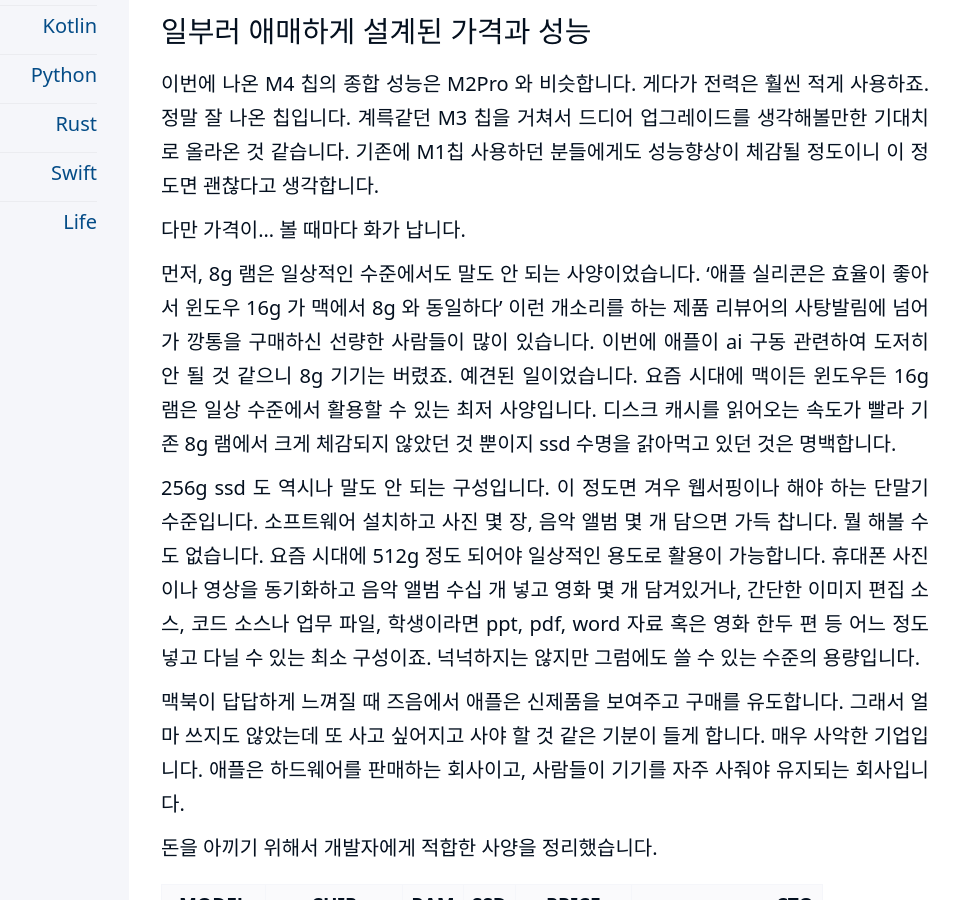
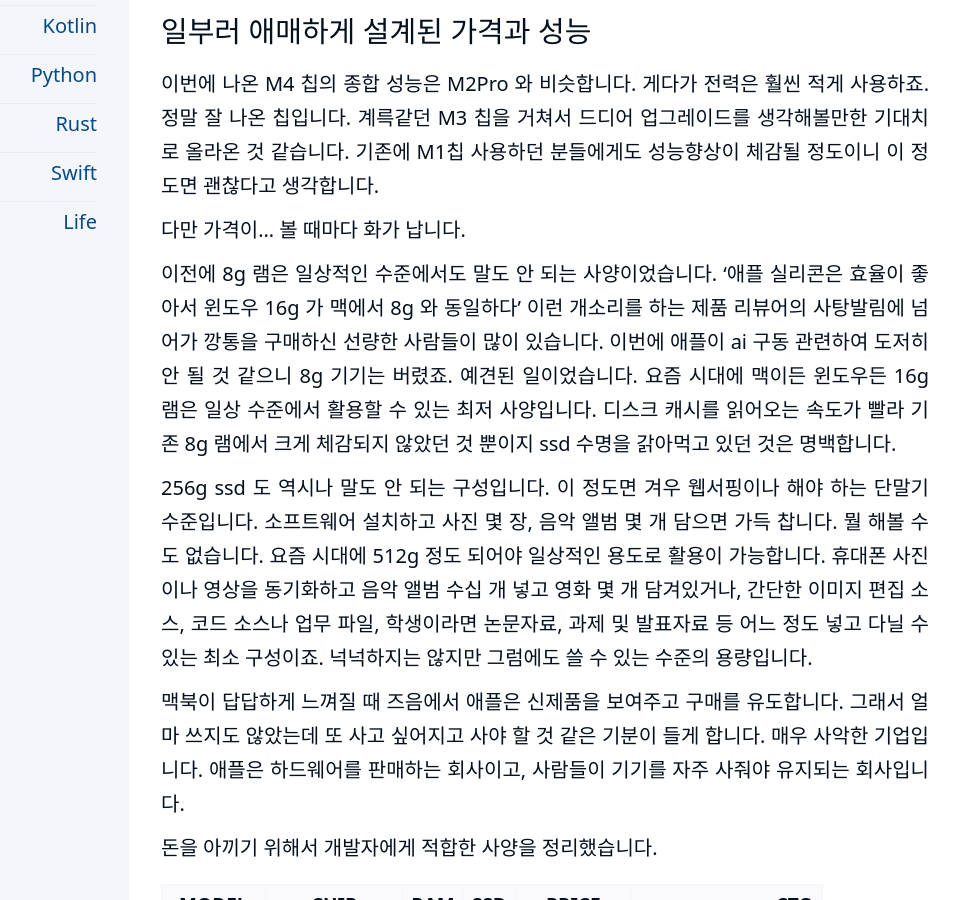
Before and after one commit to kiroshin/kiroshin.github.io, a Jekyll site: the page built from _posts/2025-03-24-macbook_for_dev.md, in a window 1280 px wide and 900 px high, scrolled down 1040 px. Shown: the whole window, without its empty margins (191-1150 px from the left). Built offline with Jekyll 4.4.1, drawn with Linux system fonts in a browser that asks for light colours.

Commit message:
Update 2025-03-24-macbook_for_dev.md

```diff
--- a/_posts/2025-03-24-macbook_for_dev.md
+++ b/_posts/2025-03-24-macbook_for_dev.md
@@ -18,9 +18,9 @@
 
 다만 가격이... 볼 때마다 화가 납니다.
 
-먼저, 8g 램은 일상적인 수준에서도 말도 안 되는 사양이었습니다. '애플 실리콘은 효율이 좋아서 윈도우 16g 가 맥에서 8g 와 동일하다' 이런 개소리를 하는 제품 리뷰어의 사탕발림에 넘어가 깡통을 구매하신 선량한 사람들이 많이 있습니다. 이번에 애플이 ai 구동 관련하여 도저히 안 될 것 같으니 8g 기기는 버렸죠. 예견된 일이었습니다. 요즘 시대에 맥이든 윈도우든 16g 램은 일상 수준에서 활용할 수 있는 최저 사양입니다. 디스크 캐시를 읽어오는 속도가 빨라 기존 8g 램에서 크게 체감되지 않았던 것 뿐이지 ssd 수명을 갉아먹고 있던 것은 명백합니다.
+이전에 8g 램은 일상적인 수준에서도 말도 안 되는 사양이었습니다. '애플 실리콘은 효율이 좋아서 윈도우 16g 가 맥에서 8g 와 동일하다' 이런 개소리를 하는 제품 리뷰어의 사탕발림에 넘어가 깡통을 구매하신 선량한 사람들이 많이 있습니다. 이번에 애플이 ai 구동 관련하여 도저히 안 될 것 같으니 8g 기기는 버렸죠. 예견된 일이었습니다. 요즘 시대에 맥이든 윈도우든 16g 램은 일상 수준에서 활용할 수 있는 최저 사양입니다. 디스크 캐시를 읽어오는 속도가 빨라 기존 8g 램에서 크게 체감되지 않았던 것 뿐이지 ssd 수명을 갉아먹고 있던 것은 명백합니다.
 
-256g ssd 도 역시나 말도 안 되는 구성입니다. 이 정도면 겨우 웹서핑이나 해야 하는 단말기 수준입니다. 소프트웨어 설치하고 사진 몇 장, 음악 앨범 몇 개 담으면 가득 찹니다. 뭘 해볼 수도 없습니다. 요즘 시대에 512g 정도 되어야 일상적인 용도로 활용이 가능합니다. 휴대폰 사진이나 영상을 동기화하고 음악 앨범 수십 개 넣고 영화 몇 개 담겨있거나, 간단한 이미지 편집 소스, 코드 소스나 업무 파일, 학생이라면 ppt, pdf, word 자료 혹은 영화 한두 편 등 어느 정도 넣고 다닐 수 있는 최소 구성이죠. 넉넉하지는 않지만 그럼에도 쓸 수 있는 수준의 용량입니다.
+256g ssd 도 역시나 말도 안 되는 구성입니다. 이 정도면 겨우 웹서핑이나 해야 하는 단말기 수준입니다. 소프트웨어 설치하고 사진 몇 장, 음악 앨범 몇 개 담으면 가득 찹니다. 뭘 해볼 수도 없습니다. 요즘 시대에 512g 정도 되어야 일상적인 용도로 활용이 가능합니다. 휴대폰 사진이나 영상을 동기화하고 음악 앨범 수십 개 넣고 영화 몇 개 담겨있거나, 간단한 이미지 편집 소스, 코드 소스나 업무 파일, 학생이라면 논문자료, 과제 및 발표자료 등 어느 정도 넣고 다닐 수 있는 최소 구성이죠. 넉넉하지는 않지만 그럼에도 쓸 수 있는 수준의 용량입니다.
 
 맥북이 답답하게 느껴질 때 즈음에서 애플은 신제품을 보여주고 구매를 유도합니다. 그래서 얼마 쓰지도 않았는데 또 사고 싶어지고 사야 할 것 같은 기분이 들게 합니다. 매우 사악한 기업입니다. 애플은 하드웨어를 판매하는 회사이고, 사람들이 기기를 자주 사줘야 유지되는 회사입니다.
 
```
